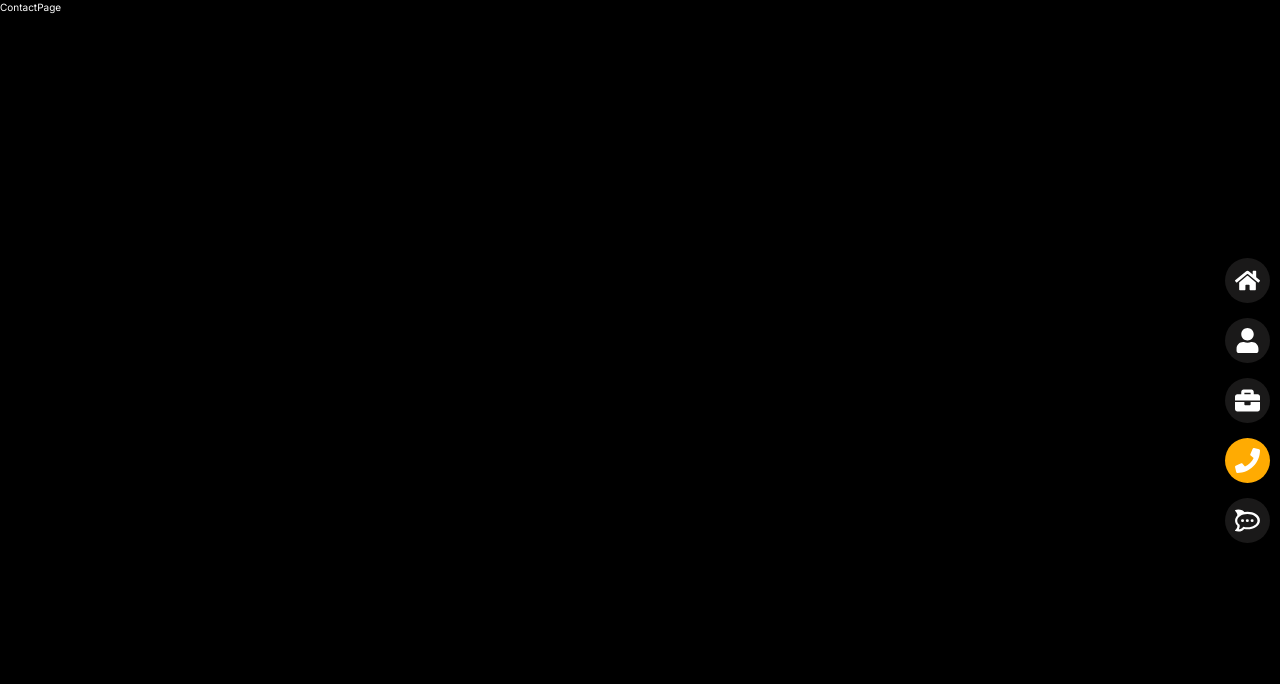
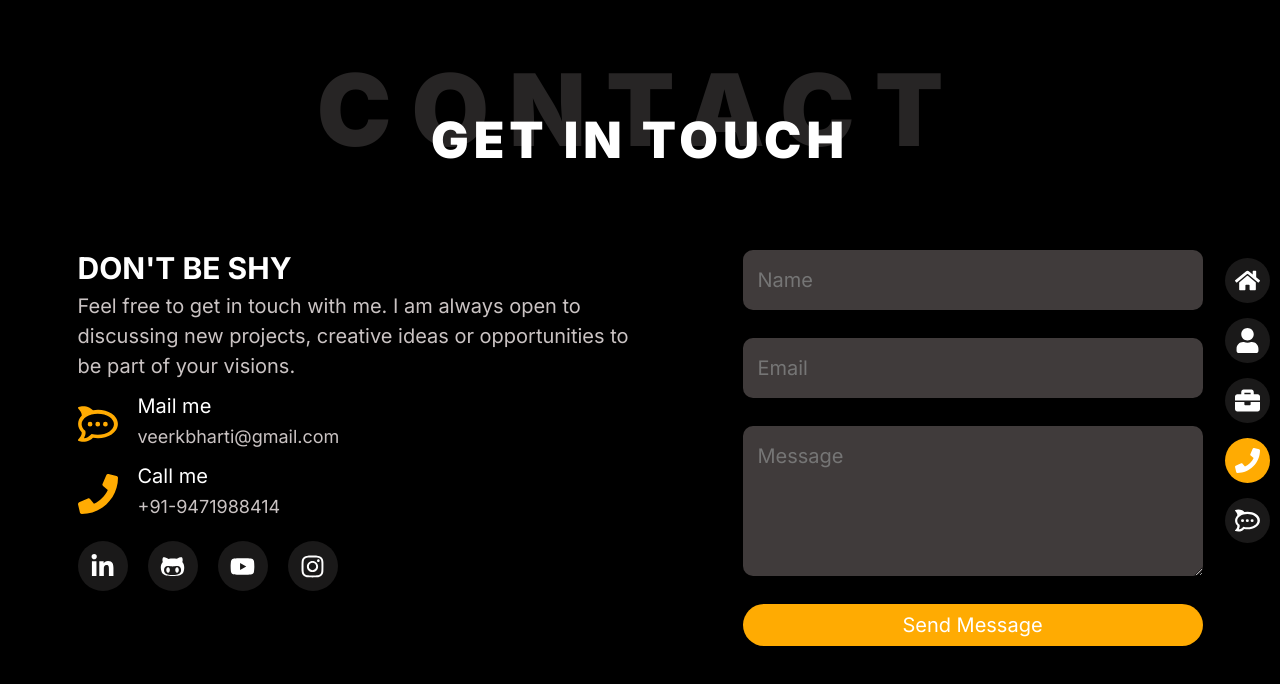
Before and after one commit to nextoncode/veerkbharti-nextjs, a Next.js app: page /contact in a window 1280 px wide. Shown: the top 684 px of the page. Built offline with nearby package versions, Linux system fonts and the light colour scheme; a web font is replaced by a local one.

Commit message:
Added contact page

```diff
--- /dev/null
+++ b/src/app/contact/contact.module.css
@@ -0,0 +1,78 @@
+.contactInfoBox h4 {
+  font-size: 3rem;
+  font-weight: 700;
+  text-transform: uppercase;
+}
+
+.contactInfoBox ul {
+  list-style: none;
+  display: flex;
+  padding: 0;
+}
+
+.contactInfoBox p {
+  font-size: 2rem;
+  color: #cac3c3;
+}
+
+.contactInfo {
+  flex-direction: column;
+}
+
+.contactInfo li {
+  display: flex;
+  gap: 2rem;
+}
+
+.contactInfo span {
+  font-size: 4rem;
+  color: var(--primary-text-color);
+}
+
+.contactInfo p {
+  color: var(--secondary-text-color);
+}
+
+.contactInfo a {
+  font-size: 1.8rem;
+  color: #cac3c3;
+}
+
+.contactInfo a:hover {
+  color: var(--primary-text-color);
+}
+
+.socialLinks {
+  gap: 2rem;
+}
+
+.socialLinks li a {
+  display: flex;
+  justify-content: center;
+  align-items: center;
+  font-size: 2.5rem;
+  background: #1a1919;
+  width: 50px;
+  height: 50px;
+  border-radius: 50px;
+}
+
+.contactForm form {
+  display: flex;
+  flex-direction: column;
+  gap: 2.8rem;
+}
+
+.contactForm form input, .contactForm textarea {
+  background: #403b3b;
+  outline: none;
+  border: none;
+  font-size: 2rem;
+  padding: 1.5rem;
+  border-radius: 10px;
+  color: var(--secondary-text-color);
+}
+
+.contactForm form button{
+    font-size: 2rem;
+}
--- a/src/app/contact/page.jsx
+++ b/src/app/contact/page.jsx
@@ -1,7 +1,101 @@
+import SectionMainTitle from "@/components/Titles/SectionMainTitle";
+import Link from "next/link";
+import {
+  FaGithubAlt,
+  FaInstagram,
+  FaLinkedinIn,
+  FaPhone,
+  FaRocketchat,
+  FaYoutube,
+} from "react-icons/fa";
+import styles from "./contact.module.css";
+
 const ContactPage = () => {
   return (
-    <div>ContactPage</div>
-  )
-}
+    <section>
+      <div className="container">
+        <SectionMainTitle mainTitle="Contact" subTitle="Get in touch" />
 
-export default ContactPage
+        <div>
+          <div className="row">
+            <div className="col-sm-6">
+              <div className={styles.contactInfoBox}>
+                <h4>Don't be shy</h4>
+                <p>
+                  Feel free to get in touch with me. I am always open to
+                  discussing new projects, creative ideas or opportunities to be
+                  part of your visions.
+                </p>
+                <ul className={styles.contactInfo}>
+                  <li>
+                    <span>
+                      <FaRocketchat />
+                    </span>
+                    <p>
+                      Mail me <br />{" "}
+                      <Link href={"mailto:veerkbharti@gmail.com"}>
+                        veerkbharti@gmail.com
+                      </Link>
+                    </p>
+                  </li>
+                  <li>
+                    <span>
+                      <FaPhone />
+                    </span>
+                    <p>
+                      Call me <br />{" "}
+                      <Link href={"tel:+919471988414"}>
+                        +91-9471988414
+                      </Link>
+                    </p>
+                  </li>
+                </ul>
+                <ul className={styles.socialLinks}>
+                  <li>
+                    <Link href={"#"}>
+                      <FaLinkedinIn />
+                    </Link>
+                  </li>
+                  <li>
+                    <Link href={"#"}>
+                      <FaGithubAlt />
+                    </Link>
+                  </li>
+                  <li>
+                    <Link href={"#"}>
+                      <FaYoutube />
+                    </Link>
+                  </li>
+                  <li>
+                    <Link href={"#"}>
+                      <FaInstagram />
+                    </Link>
+                  </li>
+                </ul>
+              </div>
+            </div>
+            <div className="col-sm-1"></div>
+            <div className="col-sm-5">
+              <div className={styles.contactForm}>
+                <form>
+                  <input type="text" name="name" id="name" placeholder="Name" />
+                  <input type="email" name="email" id="email" placeholder="Email" />
+                  <textarea
+                    name="message"
+                    id="message"
+                    cols="30"
+                    rows="4"
+                    placeholder="Message"
+                  ></textarea>
+                  <button type="submit" className="btn">Send Message</button>
+                </form>
+              </div>
+            </div>
+          </div>
+        </div>
+      </div>
+    </section>
+  );
+};
+
+export default ContactPage;
```
